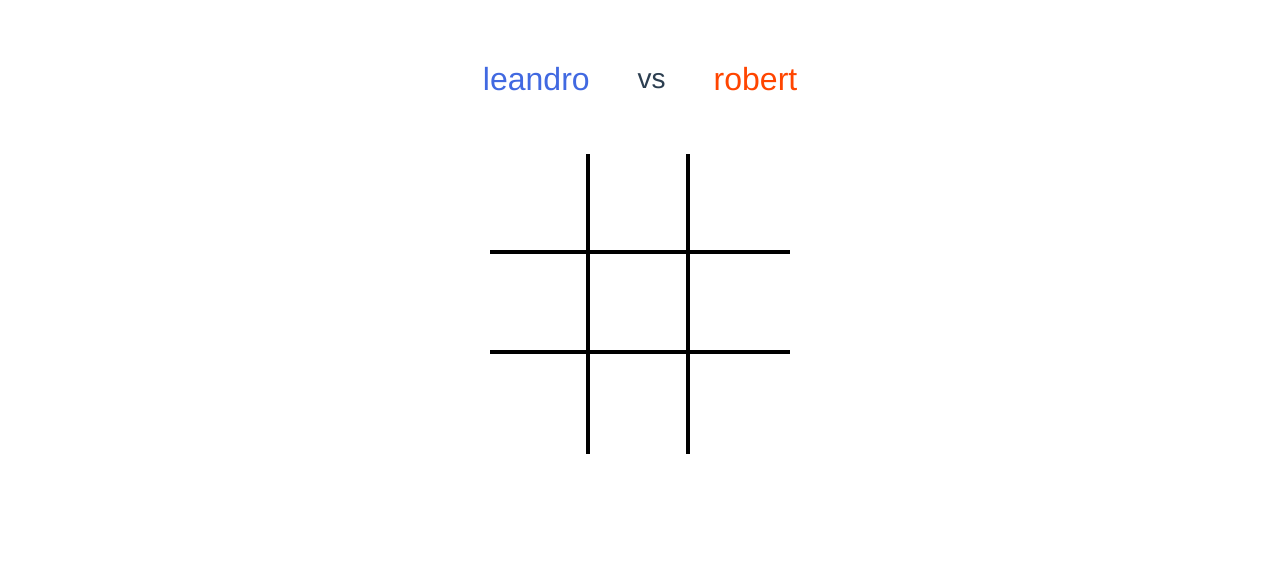
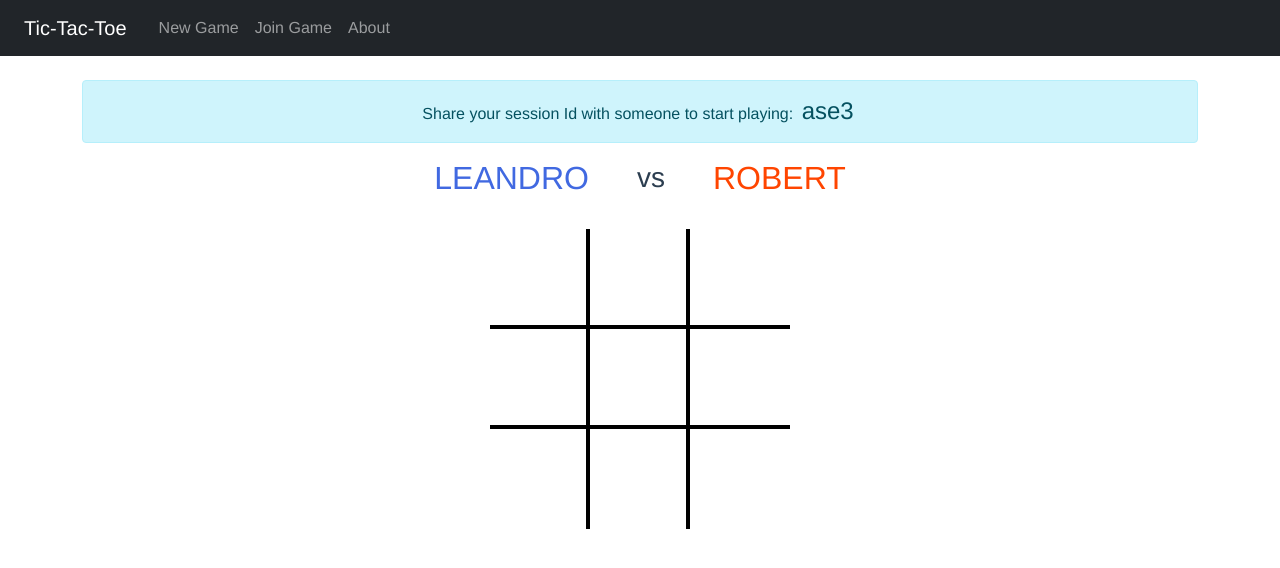
Before and after one commit to lmorelato/tic-tac-toe, a Vue app in the folder web-app/: page / in a window 1280 px wide. Shown: the top 568 px of the page. Built offline with nearby package versions, Linux system fonts and the light colour scheme.

Commit message:
added navbar

```diff
--- a/web-app/src/App.vue
+++ b/web-app/src/App.vue
@@ -1,7 +1,24 @@
 <template>
-  <div id="app" class="container-fluid">
-    <PlayersInfo :player1="player1" :player2="player2" />
-    <GameBoard />
+  <div id="app">
+    <div class="mb-4">
+      <b-navbar type="dark" variant="dark">
+        <b-navbar-nav>
+          <b-navbar-brand class="mx-4">Tic-Tac-Toe</b-navbar-brand>
+          <b-nav-item href="#">New Game</b-nav-item>
+          <b-nav-item href="#">Join Game</b-nav-item>
+          <b-nav-item href="#">About</b-nav-item>
+        </b-navbar-nav>
+      </b-navbar>
+    </div>
+
+    <div class="container">
+      <b-alert show variant="info"
+        >Share your session Id with someone to start playing:
+        <span class="h4 mx-1">ase3</span>
+      </b-alert>
+      <PlayersInfo :player1="player1" :player2="player2" />
+      <GameBoard />
+    </div>
   </div>
 </template>
 
@@ -31,6 +48,5 @@ export default {
   -moz-osx-font-smoothing: grayscale;
   text-align: center;
   color: #2c3e50;
-  margin-top: 60px;
 }
 </style>
--- a/web-app/src/components/GameBoard.vue
+++ b/web-app/src/components/GameBoard.vue
@@ -57,6 +57,7 @@ export default {
   height: 100px;
   border-bottom: 4px solid #000;
   border-right: 4px solid #000;
+  cursor: pointer;
 }
 
 .board-cell:nth-child(n + 7) {
--- a/web-app/src/components/PlayersInfo.vue
+++ b/web-app/src/components/PlayersInfo.vue
@@ -1,5 +1,5 @@
 <template>
-  <div class="d-flex justify-content-center align-items-center mb-5">
+  <div class="d-flex justify-content-center align-items-center mb-4">
     <span class="h2 player1">{{ player1 }}</span>
     <span class="h3 px-5">vs</span>
     <span class="h2 player2">{{ player2 }}</span>
@@ -10,8 +10,8 @@
 export default {
   name: "PlayersInfo",
   props: {
-    player1: {type: String, default: "Player 1"},
-    player2: {type: String, default: "Player 2"},
+    player1: { type: String, default: "Player 1" },
+    player2: { type: String, default: "Player 2" },
   },
 };
 </script>
@@ -19,8 +19,10 @@ export default {
 <style scoped>
 .player1 {
   color: #4169e1;
+  text-transform: uppercase;
 }
 .player2 {
   color: #ff4500;
+  text-transform: uppercase;
 }
 </style>
```
